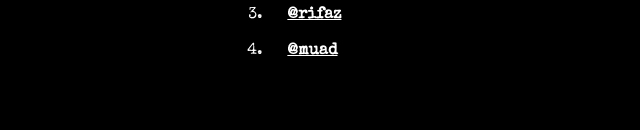
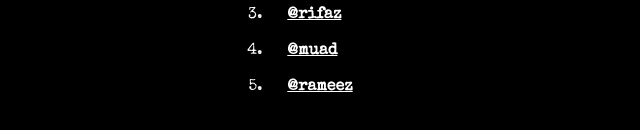
Before and after one commit to rabeeh-ta/github101, a plain HTML site: page index.html in a window 1280 px wide. Shown: the part 164-294 px from the top of the page, without its empty margins (320-960 px from the left). Drawn offline with nearby package versions, Linux system fonts and the light colour scheme.

Commit message:
Update index.html

```diff
--- a/index.html
+++ b/index.html
@@ -50,6 +50,9 @@
                 <li>
                     <a href="https://github.com/MuadhAli">@muad</a>
                 </li>
+                <li>
+                    <a href="https://rmzmhmd.github.io/">@rameez</a>
+                </li>
             </ol>
 
         </div>
```
